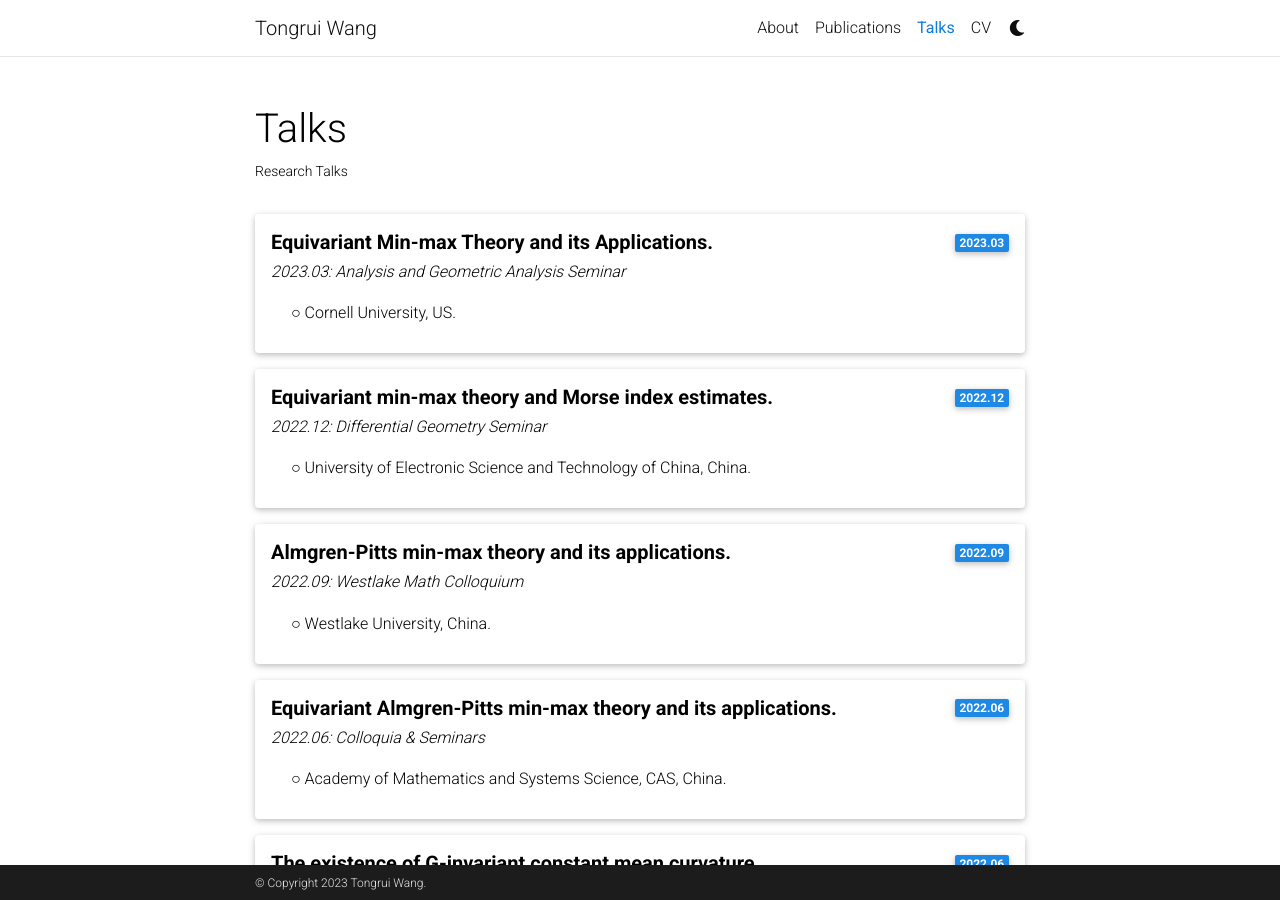
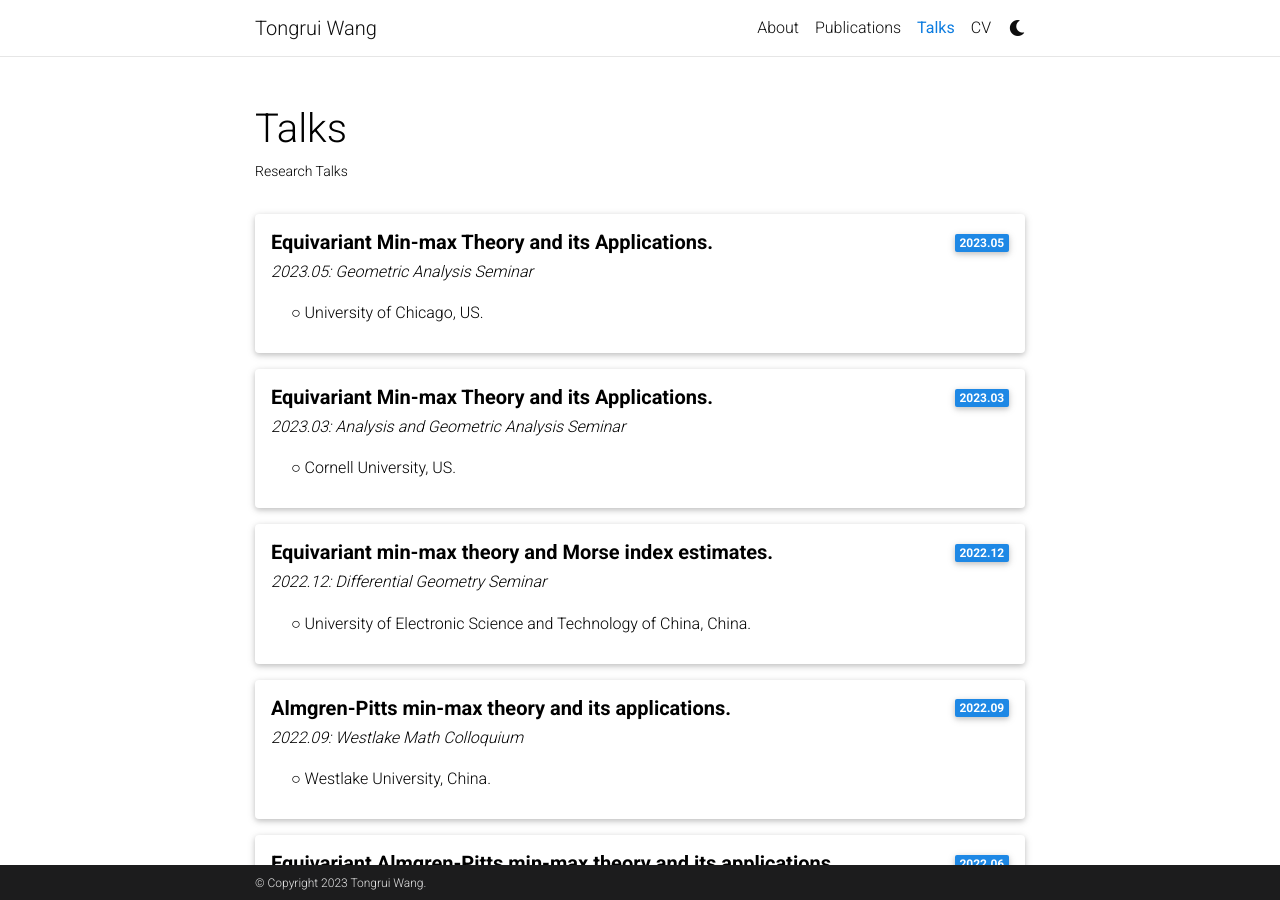
Before and after one commit to XilunL/XilunL.github.io, a Jekyll site: the page built from _pages/teaching.md, in a window 1280 px wide and 900 px high. Built offline with Jekyll 4.4.1, drawn with Linux system fonts in a browser that asks for light colours; comment, search, counter and statistics services are not loaded; a style sheet for code colours, icons or effects is not loaded.

Commit message:
Update teaching.md

```diff
--- a/_pages/teaching.md
+++ b/_pages/teaching.md
@@ -10,6 +10,26 @@ nav_order: 3
 
   <!-- Content -->
   <div class="content">
+
+
+<div class="card mt-3">
+  <div class="p-3">
+    <div class="row">
+      <div class="col-sm-10">
+        <h5 class="font-weight-bold">Equivariant Min-max Theory and its Applications.</h5>
+      </div>
+      <div class="col-sm-2 text-left text-sm-right">
+        <span class="badge font-weight-bold blue darken-1 text-uppercase align-middle">
+            2023.05
+        </span>
+      </div>
+    </div>
+    <h6 class="font-italic mt-2 mt-sm-0">2023.05: Geometric Analysis Seminar</h6>
+    <ul class="card-text font-weight-light list-group list-group-flush">
+      <li class="list-group-item">○ University of Chicago, US.</li>
+    </ul>
+  </div>
+</div>
 
 
 <div class="card mt-3">
```
